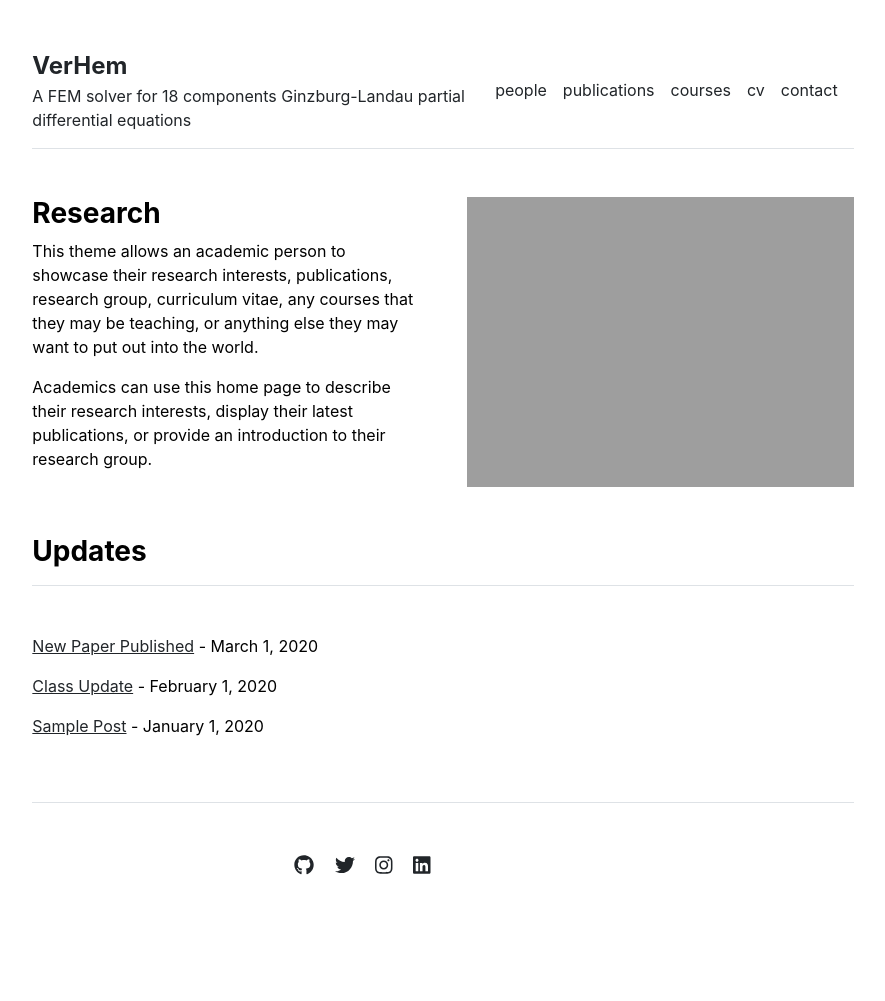
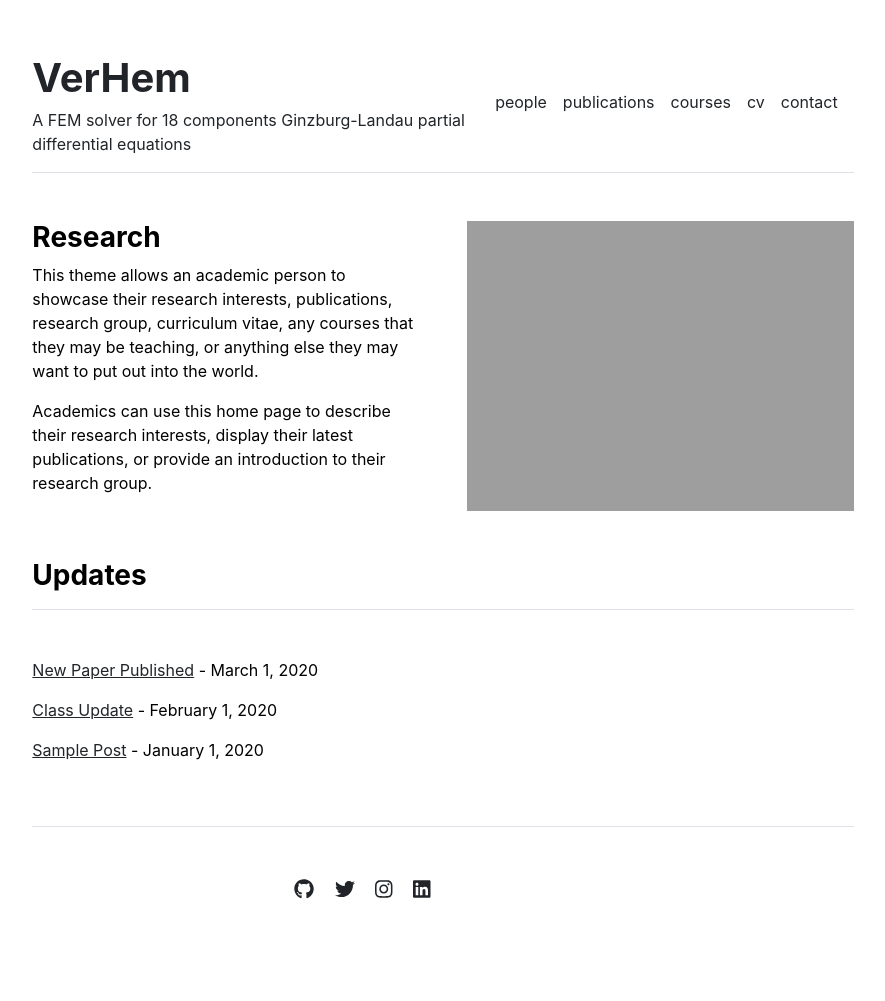
Before and after one commit to VerHem/VerHem.github.io, a Jekyll site: the page built from index.md, in a window 1280 px wide. Shown: the whole page, without its empty margins (197-1082 px from the left). Built offline with Jekyll 4.4.1, drawn with Linux system fonts in a browser that asks for light colours; before the commit the page ends 977 px from its top, so only the background shows below that.

Commit message:
try to change site.title font size

```diff
--- a/_includes/header.html
+++ b/_includes/header.html
@@ -1,7 +1,7 @@
 <header class="d-flex flex-column flex-md-row align-items-center pb-3 mb-5 border-bottom">
   <div>
     <a href="{{ site.github.url }}/" class="d-flex align-items-center text-decoration-none">
-      <span class="fs-4 fw-bold" style="font-size:80px">
+      <span class="fs-1 fw-bold">
         {{ site.title }}
       </span>
     </a>
```
